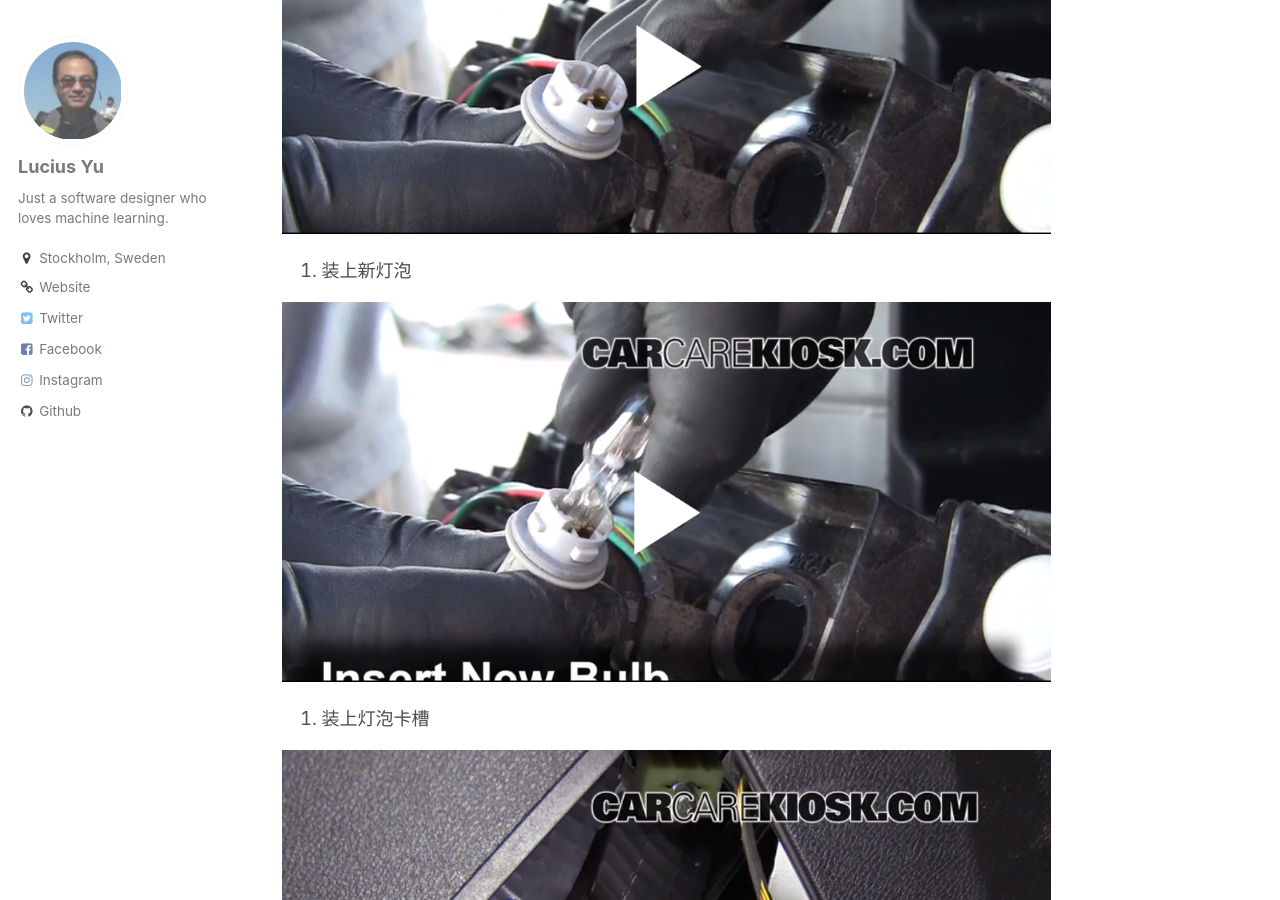
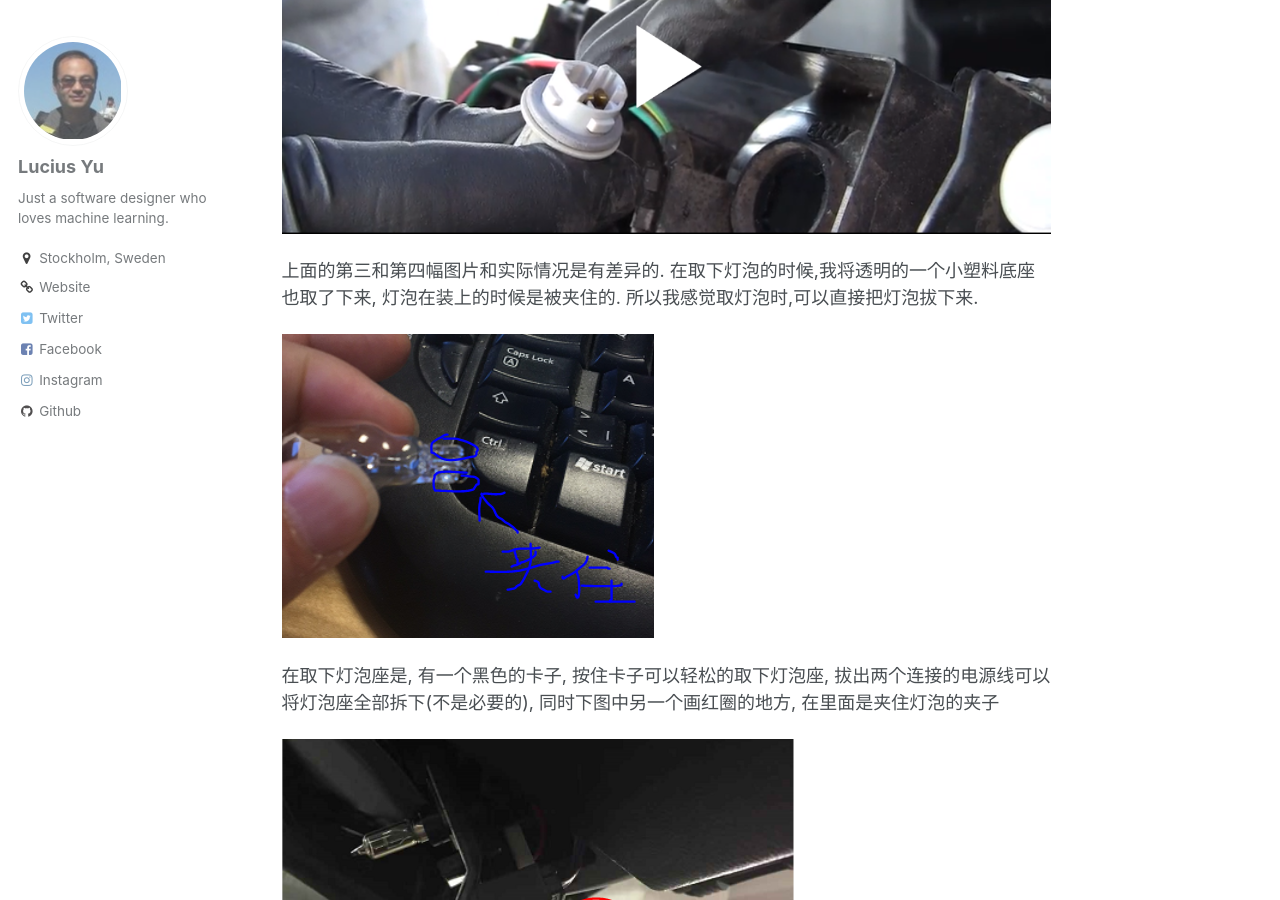
Before and after one commit to lucius-yu/lucius-yu.github.io, a Jekyll site: the page built from _posts/2018-08-14-replace-bmw-x3-reverse-light-bulb.md, in a window 1280 px wide and 900 px high, scrolled down 3363 px. Built offline with Jekyll 4.4.1, drawn with Linux system fonts in a browser that asks for light colours.

Commit message:
update post replace-bmw-x3-reverse-light-bulb

```diff
--- a/_posts/2018-08-14-replace-bmw-x3-reverse-light-bulb.md
+++ b/_posts/2018-08-14-replace-bmw-x3-reverse-light-bulb.md
@@ -36,6 +36,15 @@ date: 2018-08-14 09:57:26 +0100
 ![remove bulb 3]({{ site.url}}/post-images/replace-bmw-x3-reverse-light-bulb/remove-bulb-03.png)
 
 ![remove bulb 4]({{ site.url}}/post-images/replace-bmw-x3-reverse-light-bulb/remove-bulb-04.png)
+
+上面的第三和第四幅图片和实际情况是有差异的. 在取下灯泡的时候,我将透明的一个小塑料底座也取了下来, 灯泡在装上的时候是被夹住的. 所以我感觉取灯泡时,可以直接把灯泡拔下来.
+
+![remove bulb 5]({{ site.url}}/post-images/replace-bmw-x3-reverse-light-bulb/remove-bulb-05.png)
+
+在取下灯泡座是, 有一个黑色的卡子, 按住卡子可以轻松的取下灯泡座, 拔出两个连接的电源线可以将灯泡座全部拆下(不是必要的), 同时下图中另一个画红圈的地方, 在里面是夹住灯泡的夹子
+
+![remove bulb 6]({{ site.url}}/post-images/replace-bmw-x3-reverse-light-bulb/remove-bulb-06.png)
+
 
 4. 装上新灯泡
 
```
Also changed, not shown: post-images/replace-bmw-x3-reverse-light-bulb/remove-bulb-05.png (added), post-images/replace-bmw-x3-reverse-light-bulb/remove-bulb-06.png (added).
